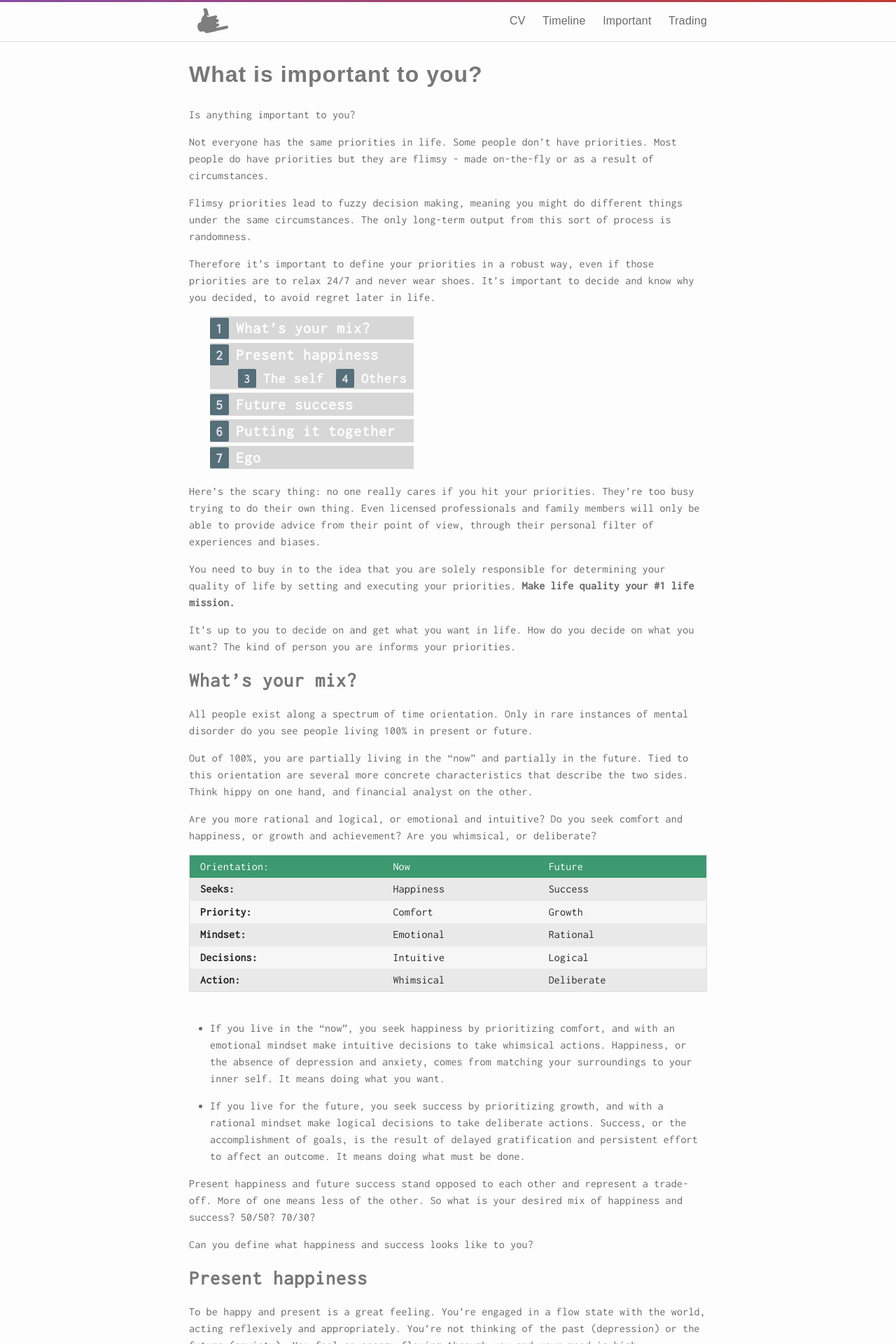
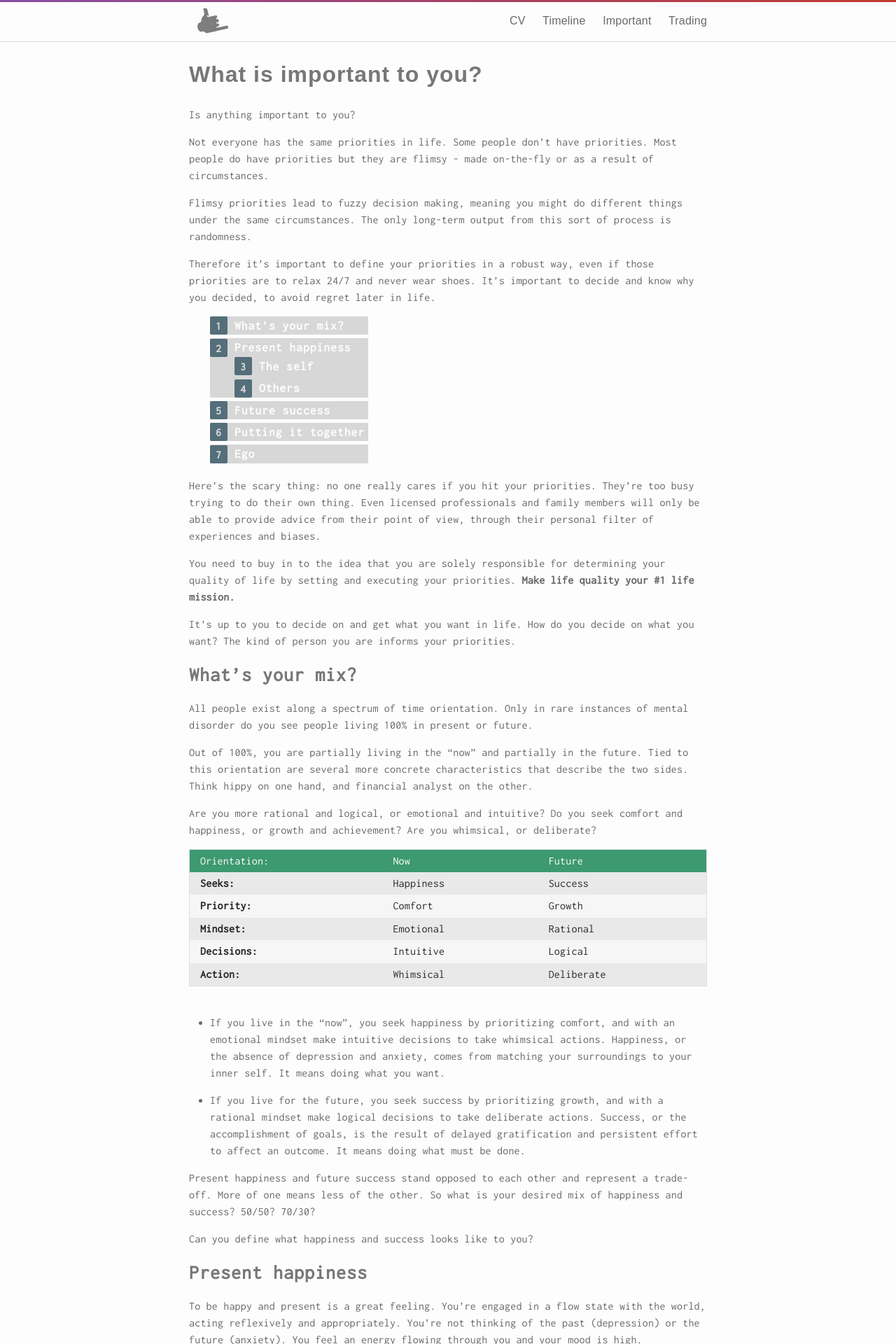
Before and after one commit to ale627/ale627.github.io, a Jekyll site: the page built from c-important.md, in a window 1280 px wide. Shown: the top 1920 px of the page at 70% size. Built offline with Jekyll 4.4.1, drawn with Linux system fonts in a browser that asks for light colours; some web fonts are replaced.

Commit message:
timeline

```diff
--- a/_posts/2017-10-11-self-driving.markdown
+++ b/_posts/2017-10-11-self-driving.markdown
@@ -1,6 +1,6 @@
 ---
 layout: post
-title:  "Self-driving aggression"
+title:  "Selfish self-driving cars?"
 date:   2017-10-09 12:00:00 -0700
 category: traffic
 //color: rgb(255, 114, 33)
@@ -38,6 +38,8 @@
 
 Check out [this Fortune article][fortune] about how Google is humanizing their cars.
 
+I have heard the theory that blockchain will enable self-driving cars to have their own ledger, and be incentivized to seek out gas, provide cheaper rates, etc. in pursuit of capital accumulation.  In this case, I am sure these cars won't be "shy."
+
 
 
 [fortune]: [http://fortune.com/2015/09/29/google-self-driving-cars-humans/]
--- a/_sass/timeline.scss
+++ b/_sass/timeline.scss
@@ -45,23 +45,6 @@
   box-shadow: 0 3px 3px rgba(0,0,0,0.2);
   position: relative;
   top: -4px;
-
-}
-
-.top-right {
-  //float: right;
-  //padding: 5px;
-  display: inline-block;
-  width: 32px;
-  height: 32px;
-  right: 0;
-  position: absolute;
-  background-image: url('/assets/think_favicon.ico');
-
-  //-webkit-filter: grayscale(100%); /* Safari 6.0 - 9.0 */
-  //filter: grayscale(100%);
-
-  background-repeat: no-repeat;
 
 }
 
--- a/assets/main.scss
+++ b/assets/main.scss
@@ -5,38 +5,19 @@
 @import "minima";
 @import "timeline";
 
-/* drop cap
-.post-content p:first-child:first-letter {
-  color: #903;
-  float: left;
-  font-size: 55px;
-  line-height: 40px;
-  padding-top: 5px;
-  padding-right: 3px;
-  padding-left: 3px;
-}
-*/
-
 .top-border {
   border-top: 3px solid;
 
-  //rainbow
-  //border-image: linear-gradient(to right, #9e0142 0%, #9e0142 5%, #d53e4f 9%, #d53e4f 14%, #f46d43 18%, #f46d43 23%, #fdae61 27%, #fdae61 32%, #fee08b 36%, #fee08b 41%, #ffffbf 46%, #ffffbf 50%, #e6f598 55%, #e6f598 59%, #abdda4 64%, #abdda4 68%, #66c2a5 73%, #66c2a5 77%, #3288bd 82%, #3288bd 86%, #5e4fa2 91%, #5e4fa2 96%, #5e4fa2 100%);
+  //rainbow border-image: linear-gradient(to right, #9e0142 0%, #9e0142 5%, #d53e4f 9%, #d53e4f 14%, #f46d43 18%, #f46d43 23%, #fdae61 27%, #fdae61 32%, #fee08b 36%, #fee08b 41%, #ffffbf 46%, #ffffbf 50%, #e6f598 55%, #e6f598 59%, #abdda4 64%, #abdda4 68%, #66c2a5 73%, #66c2a5 77%, #3288bd 82%, #3288bd 86%, #5e4fa2 91%, #5e4fa2 96%, #5e4fa2 100%);
+  //green to pink border-image: linear-gradient(to right, #40e0d0, #ff8c00, #ff0080); /* W3C, IE 10+/ Edge, Firefox 16+, Chrome 26+, Opera 12+, Safari 7+ */
+  //mango border-image: linear-gradient(to right, #c71d6f 40%, #d09693 80%);
+  border-image: linear-gradient(to right, #874da2 0%, #c43a30 100%); //wine
 
-  //mango
-  //border-image: linear-gradient(to right, #c71d6f 40%, #d09693 80%);
-
-  //wine
-  border-image: linear-gradient(to right, #874da2 0%, #c43a30 100%);
-
-  //green to pink
-  //border-image: linear-gradient(to right, #40e0d0, #ff8c00, #ff0080); /* W3C, IE 10+/ Edge, Firefox 16+, Chrome 26+, Opera 12+, Safari 7+ */
   border-image-slice: 1;
-
 }
 
 
-
+//table styles
 table {
   border-spacing: 10px;
   border-collapse: collapse;
@@ -73,7 +54,7 @@
 
 
 
-
+//video embeds
 .container {
     position: relative;
     width: 100%;
@@ -94,77 +75,70 @@
 //TABLE OF CONTENTS
 
 #markdown-toc {
-    //background: darken($background-color, 3%);
-    //border: 1px solid $grey-color-light;
-    //border-radius: 2px 2px 2px 8px;
-
+    counter-reset: first;
     display: table;
     width: auto;
-
     font-family: $second-font-family;
-    font-size: 1.25em;
+    font-size: 110%;
     font-weight: 900;
-    //text-transform: uppercase;
     line-height: 1.2;
     letter-spacing: 1px;
 
-    //margin-bottom: 1em;
-    //margin-left: 10px;
-    //margin-right: 100px;
     a {
       color: $background-color;
       &:hover {
+        color: #546e7a;
+        text-decoration: none;
+        position: relative;
+        left: 4px;
+
         -o-transition:.3s;
         -ms-transition:.3s;
         -moz-transition:.3s;
         -webkit-transition:.3s;
         transition:.3s;
-
-        color: #546e7a;
-        text-decoration: none;
-        position: relative;
-        left: 4px;
-        //font-size: 110%;
       }
     }
 
+    li {
+      counter-increment: first;
+      list-style: none;
+      background: darken($background-color, 15%);
+      font-size: 100%;
+      margin-bottom: 5px;
+      padding-right: 5px;
+      line-height: 1.5;
+      //2nd lvl
 
-    li {
-      counter-increment: step-counter;
-      margin-bottom: 5px;
-      list-style: none;
-      line-height: 1.5;
-      padding-right: 5px;
-      background: darken($background-color, 15%);
-      font-size: 110%;
       &:before {
         display: inline;
-        content: counter(step-counter);
+        content: counter(first);
         margin-right: 10px;
+        padding: 4.5px 8px;
+        border-radius: 2px;
+        background: #546e7a;
         font-size: 90%;
-        background: #546e7a;
-        border-radius: 2px;
+        text-align: center;
+        font-weight: bold;
         color: $grey-color-light;
-        font-weight: bold;
-        padding: 4.5px 8px;
-        text-align: center;
       }
     }
     li:hover::before{
-      background: red;
+      background: #c43a30; //red
       color: #546e7a;
     }
+    ul > li > ul > li {
+      display: inline;
+      font-size: 90%;
+      margin-left: 40px;
 
-    ul > li {
-      display: inline;
+    }
+    ul {
       @media screen and (max-width: 600px) { display: none; }
-      font-size: 90%;
-      //margin-left: 40px;
+      margin-left: 35px;
+
     }
 
-    ul {
-      margin-left: 40px;
-    }
 
 }
 
@@ -176,30 +150,26 @@
 .site-title {  //::after
   content: "";
   float: right;
+  display: inline-block;
   margin-left: 8px;
   margin-top: 2px;
-  display: inline-block;
   width: 52px;
   height: 64px;
   position: absolute;
   background-image: url('/assets/shaka.svg');
   background-repeat: no;
-  //transform: rotate(-90deg);
+  opacity: .5;
+
     -o-transition:.3s;
     -ms-transition:.3s;
     -moz-transition:.3s;
     -webkit-transition:.3s;
     transition:.3s;
     -webkit-backface-visibility: hidden;
-  opacity: .5;
-  //-webkit-filter: grayscale(100%); /* Safari 6.0 - 9.0 */
-  //filter: grayscale(100%);
-
 
   &:hover {
     transform: rotate(20deg);
     -webkit-transform-origin: 30% 60%;
     opacity: .8;
   }
-
 }
```
Also changed, not shown: 4 other files.
